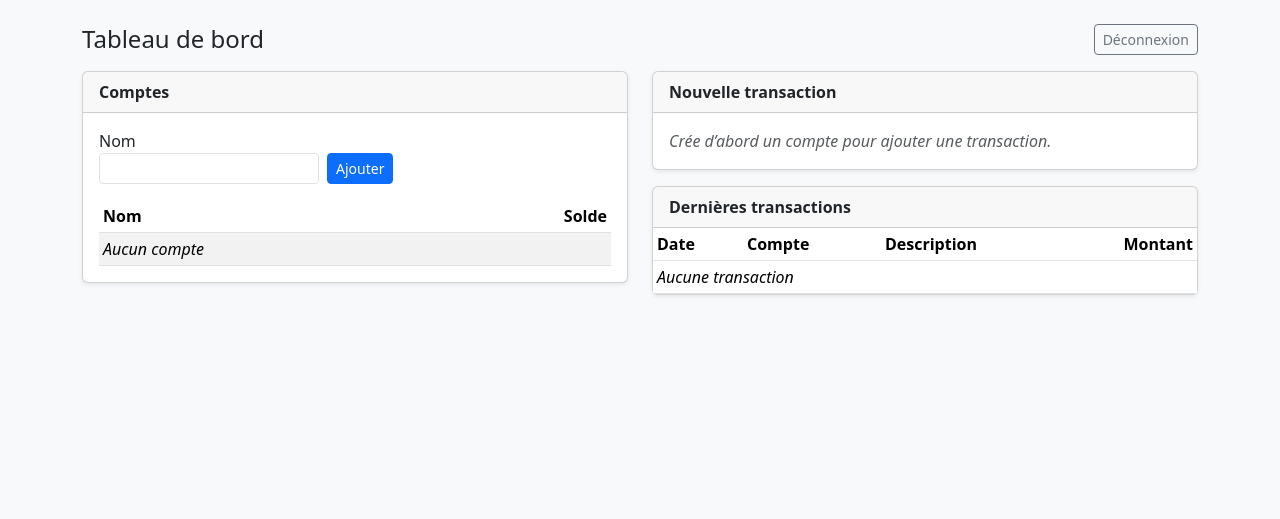
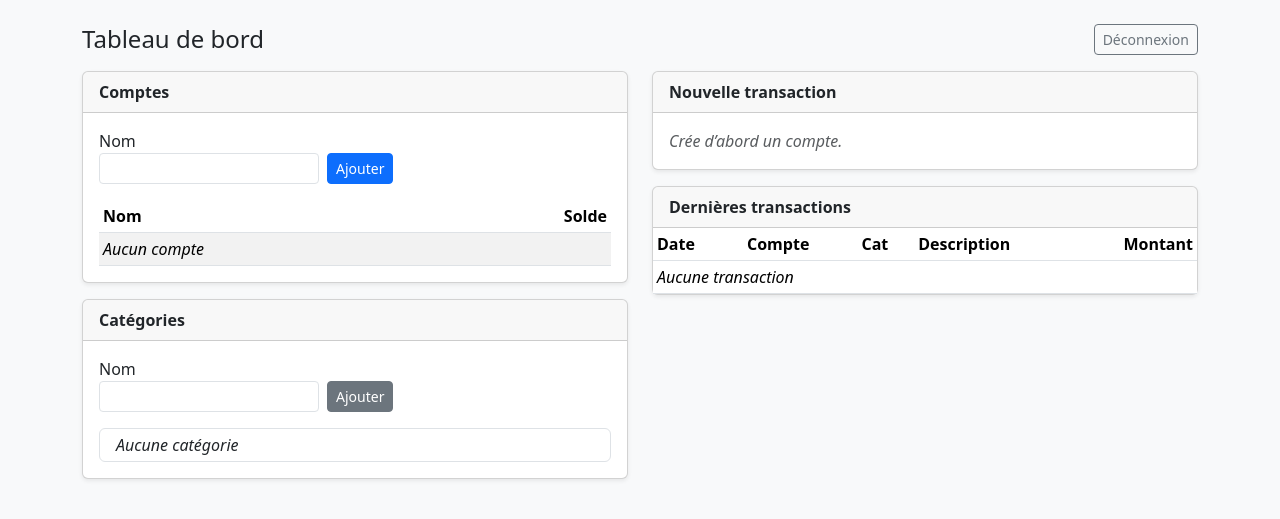
Before and after one commit to Xarand/banque, a PHP site: page / in a window 1280 px wide. Shown: the top 519 px of the page. Run offline with PHP 8.4, Linux system fonts and the light colour scheme; the visitor is signed in with stand-in values (Sample User, id 1).

Commit message:
Feature: categories (create, assign to transactions, display)

```diff
--- a/public/index.php
+++ b/public/index.php
@@ -15,8 +15,8 @@ $userId = Util::currentUserId();
 $errorAccount = null;
 $errorTx = null;
 
-// Création d'un compte
-if ($_SERVER['REQUEST_METHOD']==='POST' && isset($_POST['form']) && $_POST['form']==='account') {
+/* Création d'un compte */
+if ($_SERVER['REQUEST_METHOD']==='POST' && ($_POST['form'] ?? '')==='account') {
     try {
         Util::checkCsrf();
         $repo->createAccount($userId, $_POST['name'] ?? '');
@@ -27,26 +27,41 @@ if ($_SERVER['REQUEST_METHOD']==='POST' && isset($_POST['form']) && $_POST['form
     }
 }
 
-// Ajout d'une transaction
-if ($_SERVER['REQUEST_METHOD']==='POST' && isset($_POST['form']) && $_POST['form']==='tx') {
+/* Création d'une catégorie */
+if ($_SERVER['REQUEST_METHOD']==='POST' && ($_POST['form'] ?? '')==='category') {
+    try {
+        Util::checkCsrf();
+        $repo->createCategory($userId, $_POST['cat_name'] ?? '');
+        Util::addFlash('success','Catégorie créée.');
+        Util::redirect('index.php');
+    } catch(Throwable $e){
+        $errorAccount = $e->getMessage();
+    }
+}
+
+/* Ajout transaction */
+if ($_SERVER['REQUEST_METHOD']==='POST' && ($_POST['form'] ?? '')==='tx') {
     try {
         Util::checkCsrf();
         $accountId = (int)($_POST['account_id'] ?? 0);
         $date      = trim($_POST['date'] ?? '');
         $desc      = trim($_POST['description'] ?? '');
-        $amountRaw = str_replace(',', '.', trim($_POST['amount'] ?? ''));
-        if ($date === '') $date = date('Y-m-d');
-        if (!preg_match('/^\d{4}-\d{2}-\d{2}$/', $date)) {
-            throw new RuntimeException("Date invalide (format attendu YYYY-MM-DD).");
+        $rawAmount = str_replace(',','.', trim($_POST['amount'] ?? ''));
+        $categoryId = isset($_POST['category_id']) && $_POST['category_id'] !== '' ? (int)$_POST['category_id'] : null;
+
+        if ($date==='') $date = date('Y-m-d');
+        if (!preg_match('/^\d{4}-\d{2}-\d{2}$/',$date)) {
+            throw new RuntimeException("Date invalide (YYYY-MM-DD).");
         }
-        if (!is_numeric($amountRaw)) {
+        if (!is_numeric($rawAmount)) {
             throw new RuntimeException("Montant invalide.");
         }
-        $amount = (float)$amountRaw;
+        $amount = (float)$rawAmount;
         if ($amount == 0.0) {
             throw new RuntimeException("Montant ne peut pas être 0.");
         }
-        $repo->addTransaction($userId, $accountId, $date, $amount, $desc);
+
+        $repo->addTransaction($userId,$accountId,$date,$amount,$desc,$categoryId);
         Util::addFlash('success','Transaction ajoutée.');
         Util::redirect('index.php');
     } catch(Throwable $e){
@@ -54,21 +69,24 @@ if ($_SERVER['REQUEST_METHOD']==='POST' && isset($_POST['form']) && $_POST['form
     }
 }
 
-$accounts = $repo->listAccounts($userId);
+$accounts    = $repo->listAccounts($userId);
+$categories  = $repo->listCategories($userId);
 
-// Récupération des transactions récentes (limitées)
+/* Récup transactions récentes */
 $pdo = $db->pdo();
 $txStmt = $pdo->prepare("
-  SELECT t.id,t.date,t.description,t.amount,a.name AS account
+  SELECT t.id,t.date,t.description,t.amount,
+         a.name AS account,
+         c.name AS category
   FROM transactions t
   JOIN accounts a ON a.id=t.account_id AND a.user_id=t.user_id
+  LEFT JOIN categories c ON c.id=t.category_id
   WHERE t.user_id=:u
   ORDER BY date(t.date) DESC, t.id DESC
   LIMIT 20
 ");
 $txStmt->execute([':u'=>$userId]);
 $transactions = $txStmt->fetchAll();
-
 ?>
 <!doctype html>
 <html lang="fr">
@@ -83,6 +101,7 @@ table td.amount { text-align:right; }
 </head>
 <body class="bg-light">
 <div class="container py-4">
+
   <div class="d-flex justify-content-between align-items-center mb-3">
     <h1 class="h4 mb-0">Tableau de bord</h1>
     <a class="btn btn-outline-secondary btn-sm" href="logout.php">Déconnexion</a>
@@ -93,16 +112,14 @@ table td.amount { text-align:right; }
   <?php endforeach; ?>
 
   <div class="row g-4">
-    <!-- Comptes -->
+    <!-- Colonne gauche : Comptes & Catégories -->
     <div class="col-md-6">
-      <div class="card shadow-sm">
-        <div class="card-header py-2">
-          <strong>Comptes</strong>
-        </div>
+      <div class="card shadow-sm mb-3">
+        <div class="card-header py-2"><strong>Comptes</strong></div>
         <div class="card-body">
-          <?php if($errorAccount): ?><div class="alert alert-danger py-1 mb-2"><?= Util::h($errorAccount) ?></div><?php endif; ?>
+          <?php if($errorAccount): ?><div class="alert alert-danger py-1 mb-2"><?= App\Util::h($errorAccount) ?></div><?php endif; ?>
           <form method="post" class="row row-cols-lg-auto g-2 align-items-end mb-3">
-            <?= Util::csrfInput() ?>
+            <?= App\Util::csrfInput() ?>
             <input type="hidden" name="form" value="account">
             <div class="col-12">
               <label class="form-label mb-0">Nom</label>
@@ -113,13 +130,11 @@ table td.amount { text-align:right; }
             </div>
           </form>
           <table class="table table-sm table-striped mb-0">
-            <thead>
-              <tr><th>Nom</th><th class="text-end" style="width:120px;">Solde</th></tr>
-            </thead>
+            <thead><tr><th>Nom</th><th class="text-end" style="width:120px;">Solde</th></tr></thead>
             <tbody>
             <?php foreach($accounts as $a): ?>
               <tr>
-                <td><?= Util::h($a['name']) ?></td>
+                <td><?= App\Util::h($a['name']) ?></td>
                 <td class="text-end"><?= number_format((float)$a['current_balance'],2,',',' ') ?> €</td>
               </tr>
             <?php endforeach; ?>
@@ -130,35 +145,69 @@ table td.amount { text-align:right; }
           </table>
         </div>
       </div>
+
+      <div class="card shadow-sm">
+        <div class="card-header py-2"><strong>Catégories</strong></div>
+        <div class="card-body">
+          <form method="post" class="row row-cols-lg-auto g-2 align-items-end mb-3">
+            <?= App\Util::csrfInput() ?>
+            <input type="hidden" name="form" value="category">
+            <div class="col-12">
+              <label class="form-label mb-0">Nom</label>
+              <input name="cat_name" class="form-control form-control-sm" required>
+            </div>
+            <div class="col-12">
+              <button class="btn btn-secondary btn-sm">Ajouter</button>
+            </div>
+          </form>
+          <ul class="list-group list-group-sm">
+            <?php foreach($categories as $c): ?>
+              <li class="list-group-item py-1"><?= App\Util::h($c['name']) ?></li>
+            <?php endforeach; ?>
+            <?php if(!$categories): ?>
+              <li class="list-group-item py-1"><em>Aucune catégorie</em></li>
+            <?php endif; ?>
+          </ul>
+        </div>
+      </div>
     </div>
 
-    <!-- Transactions -->
+    <!-- Colonne droite : Transactions -->
     <div class="col-md-6">
       <div class="card shadow-sm mb-3">
-        <div class="card-header py-2">
-          <strong>Nouvelle transaction</strong>
-        </div>
+        <div class="card-header py-2"><strong>Nouvelle transaction</strong></div>
         <div class="card-body">
-          <?php if($errorTx): ?><div class="alert alert-danger py-1 mb-2"><?= Util::h($errorTx) ?></div><?php endif; ?>
+          <?php if($errorTx): ?><div class="alert alert-danger py-1 mb-2"><?= App\Util::h($errorTx) ?></div><?php endif; ?>
           <?php if(!$accounts): ?>
-            <p class="text-muted mb-0"><em>Crée d’abord un compte pour ajouter une transaction.</em></p>
+            <p class="text-muted mb-0"><em>Crée d’abord un compte.</em></p>
           <?php else: ?>
           <form method="post" class="row g-2">
-            <?= Util::csrfInput() ?>
+            <?= App\Util::csrfInput() ?>
             <input type="hidden" name="form" value="tx">
-            <div class="col-5">
+            <div class="col-6">
               <label class="form-label mb-0">Compte</label>
               <select name="account_id" class="form-select form-select-sm" required>
                 <?php foreach($accounts as $a): ?>
-                  <option value="<?= (int)$a['id'] ?>"><?= Util::h($a['name']) ?></option>
+                  <option value="<?= (int)$a['id'] ?>"><?= App\Util::h($a['name']) ?></option>
                 <?php endforeach; ?>
               </select>
             </div>
-            <div class="col-4">
+            <div class="col-6">
               <label class="form-label mb-0">Date</label>
               <input type="date" name="date" class="form-control form-control-sm" value="<?= date('Y-m-d') ?>">
             </div>
-            <div class="col-3">
+            <?php if($categories): ?>
+            <div class="col-6">
+              <label class="form-label mb-0">Catégorie</label>
+              <select name="category_id" class="form-select form-select-sm">
+                <option value="">(Aucune)</option>
+                <?php foreach($categories as $c): ?>
+                  <option value="<?= (int)$c['id'] ?>"><?= App\Util::h($c['name']) ?></option>
+                <?php endforeach; ?>
+              </select>
+            </div>
+            <?php endif; ?>
+            <div class="col-6">
               <label class="form-label mb-0">Montant</label>
               <input type="text" name="amount" class="form-control form-control-sm" required placeholder="123.45">
             </div>
@@ -167,7 +216,7 @@ table td.amount { text-align:right; }
               <input type="text" name="description" class="form-control form-control-sm">
             </div>
             <div class="col-12">
-              <button class="btn btn-success btn-sm">Ajouter transaction</button>
+              <button class="btn btn-success btn-sm">Ajouter</button>
             </div>
           </form>
           <?php endif; ?>
@@ -175,15 +224,14 @@ table td.amount { text-align:right; }
       </div>
 
       <div class="card shadow-sm">
-        <div class="card-header py-2">
-          <strong>Dernières transactions</strong>
-        </div>
+        <div class="card-header py-2"><strong>Dernières transactions</strong></div>
         <div class="card-body p-0">
           <table class="table table-sm mb-0">
             <thead>
               <tr>
                 <th style="width:90px;">Date</th>
                 <th>Compte</th>
+                <th>Cat</th>
                 <th>Description</th>
                 <th class="text-end" style="width:120px;">Montant</th>
               </tr>
@@ -191,16 +239,17 @@ table td.amount { text-align:right; }
             <tbody>
             <?php foreach($transactions as $t): ?>
               <tr>
-                <td><?= Util::h($t['date']) ?></td>
-                <td><?= Util::h($t['account']) ?></td>
-                <td><?= Util::h($t['description'] ?? '') ?></td>
+                <td><?= App\Util::h($t['date']) ?></td>
+                <td><?= App\Util::h($t['account']) ?></td>
+                <td><?= $t['category'] ? App\Util::h($t['category']) : '' ?></td>
+                <td><?= App\Util::h($t['description'] ?? '') ?></td>
                 <td class="text-end <?= $t['amount']<0?'text-danger':'text-success' ?>">
                   <?= number_format((float)$t['amount'],2,',',' ') ?> €
                 </td>
               </tr>
             <?php endforeach; ?>
             <?php if(!$transactions): ?>
-              <tr><td colspan="4"><em>Aucune transaction</em></td></tr>
+              <tr><td colspan="5"><em>Aucune transaction</em></td></tr>
             <?php endif; ?>
             </tbody>
           </table>
@@ -209,6 +258,7 @@ table td.amount { text-align:right; }
 
     </div>
   </div>
+
 </div>
 </body>
 </html>
--- a/src/FinanceRepository.php
+++ b/src/FinanceRepository.php
@@ -9,23 +9,37 @@ use RuntimeException;
 class FinanceRepository
 {
     private PDO $pdo;
+
     public function __construct(Database|PDO $db)
     {
         $this->pdo = $db instanceof Database ? $db->pdo() : $db;
     }
 
+    /* =========================
+       Comptes
+       ========================= */
     public function createAccount(int $userId, string $name, string $currency='EUR', string $type=null, float $initial=0.0): int
     {
         $name = trim($name);
-        if ($name === '') throw new RuntimeException("Nom requis.");
+        if ($name === '') {
+            throw new RuntimeException("Nom requis.");
+        }
         $st = $this->pdo->prepare("SELECT 1 FROM accounts WHERE user_id=:u AND lower(name)=lower(:n)");
         $st->execute([':u'=>$userId, ':n'=>$name]);
-        if ($st->fetchColumn()) throw new RuntimeException("Nom déjà utilisé.");
+        if ($st->fetchColumn()) {
+            throw new RuntimeException("Nom déjà utilisé.");
+        }
         $ins = $this->pdo->prepare("
           INSERT INTO accounts(user_id,name,type,currency,initial_balance)
           VALUES(:u,:n,:t,:c,:b)
         ");
-        $ins->execute([':u'=>$userId, ':n'=>$name, ':t'=>$type, ':c'=>$currency, ':b'=>$initial]);
+        $ins->execute([
+            ':u'=>$userId,
+            ':n'=>$name,
+            ':t'=>$type,
+            ':c'=>$currency,
+            ':b'=>$initial
+        ]);
         return (int)$this->pdo->lastInsertId();
     }
 
@@ -33,7 +47,9 @@ class FinanceRepository
     {
         $sql = "
           SELECT a.*,
-                 (a.initial_balance + COALESCE((SELECT SUM(amount) FROM transactions t WHERE t.account_id=a.id AND t.user_id=:u),0)) AS current_balance
+                 (a.initial_balance + COALESCE(
+                   (SELECT SUM(amount) FROM transactions t WHERE t.account_id=a.id AND t.user_id=:u),0
+                 )) AS current_balance
           FROM accounts a
           WHERE a.user_id=:u
           ORDER BY a.name COLLATE NOCASE ASC
@@ -43,16 +59,43 @@ class FinanceRepository
         return $st->fetchAll() ?: [];
     }
 
-    public function addTransaction(int $userId, int $accountId, string $date, float $amount, string $desc=''): int
-    {
+    /* =========================
+       Transactions
+       ========================= */
+    public function addTransaction(
+        int $userId,
+        int $accountId,
+        string $date,
+        float $amount,
+        string $desc='',
+        ?int $categoryId = null
+    ): int {
         $chk = $this->pdo->prepare("SELECT 1 FROM accounts WHERE id=:a AND user_id=:u");
         $chk->execute([':a'=>$accountId, ':u'=>$userId]);
-        if (!$chk->fetchColumn()) throw new RuntimeException("Compte introuvable ou interdit.");
+        if (!$chk->fetchColumn()) {
+            throw new RuntimeException("Compte introuvable ou interdit.");
+        }
+
+        if ($categoryId !== null) {
+            $ckc = $this->pdo->prepare("SELECT 1 FROM categories WHERE id=:c AND user_id=:u");
+            $ckc->execute([':c'=>$categoryId, ':u'=>$userId]);
+            if (!$ckc->fetchColumn()) {
+                throw new RuntimeException("Catégorie invalide.");
+            }
+        }
+
         $st = $this->pdo->prepare("
-          INSERT INTO transactions(user_id,account_id,date,description,amount)
-          VALUES(:u,:a,:d,:ds,:amt)
+          INSERT INTO transactions(user_id,account_id,date,description,amount,category_id)
+          VALUES(:u,:a,:d,:ds,:amt,:cat)
         ");
-        $st->execute([':u'=>$userId, ':a'=>$accountId, ':d'=>$date, ':ds'=>$desc ?: null, ':amt'=>$amount]);
+        $st->execute([
+            ':u'=>$userId,
+            ':a'=>$accountId,
+            ':d'=>$date,
+            ':ds'=>$desc ?: null,
+            ':amt'=>$amount,
+            ':cat'=>$categoryId
+        ]);
         return (int)$this->pdo->lastInsertId();
     }
 
@@ -60,11 +103,15 @@ class FinanceRepository
     {
         $where = "t.user_id=:u";
         $params = [':u'=>$userId];
-        if ($accountId) { $where .= " AND t.account_id=:a"; $params[':a']=$accountId; }
+        if ($accountId) {
+            $where .= " AND t.account_id=:a";
+            $params[':a']=$accountId;
+        }
         $sql = "
-          SELECT t.*, a.name AS account_name
+          SELECT t.*, a.name AS account_name, c.name AS category_name
           FROM transactions t
           JOIN accounts a ON a.id=t.account_id AND a.user_id=t.user_id
+          LEFT JOIN categories c ON c.id=t.category_id
           WHERE $where
           ORDER BY date(t.date) DESC, t.id DESC
         ";
@@ -72,4 +119,38 @@ class FinanceRepository
         $st->execute($params);
         return $st->fetchAll() ?: [];
     }
+
+    /* =========================
+       Catégories
+       ========================= */
+    public function createCategory(int $userId, string $name, ?string $type=null): int
+    {
+        $name = trim($name);
+        if ($name==='') {
+            throw new RuntimeException("Nom de catégorie requis.");
+        }
+        $st = $this->pdo->prepare("SELECT 1 FROM categories WHERE user_id=:u AND lower(name)=lower(:n)");
+        $st->execute([':u'=>$userId, ':n'=>$name]);
+        if ($st->fetchColumn()) {
+            throw new RuntimeException("Catégorie déjà existante.");
+        }
+        $ins = $this->pdo->prepare("
+          INSERT INTO categories(user_id,name,type)
+          VALUES(:u,:n,:t)
+        ");
+        $ins->execute([':u'=>$userId, ':n'=>$name, ':t'=>$type]);
+        return (int)$this->pdo->lastInsertId();
+    }
+
+    public function listCategories(int $userId): array
+    {
+        $st = $this->pdo->prepare("
+          SELECT id,name,type
+          FROM categories
+          WHERE user_id=:u
+          ORDER BY name COLLATE NOCASE
+        ");
+        $st->execute([':u'=>$userId]);
+        return $st->fetchAll() ?: [];
+    }
 }
```
Also changed, not shown: schema.sql (+11 -0 lines).
